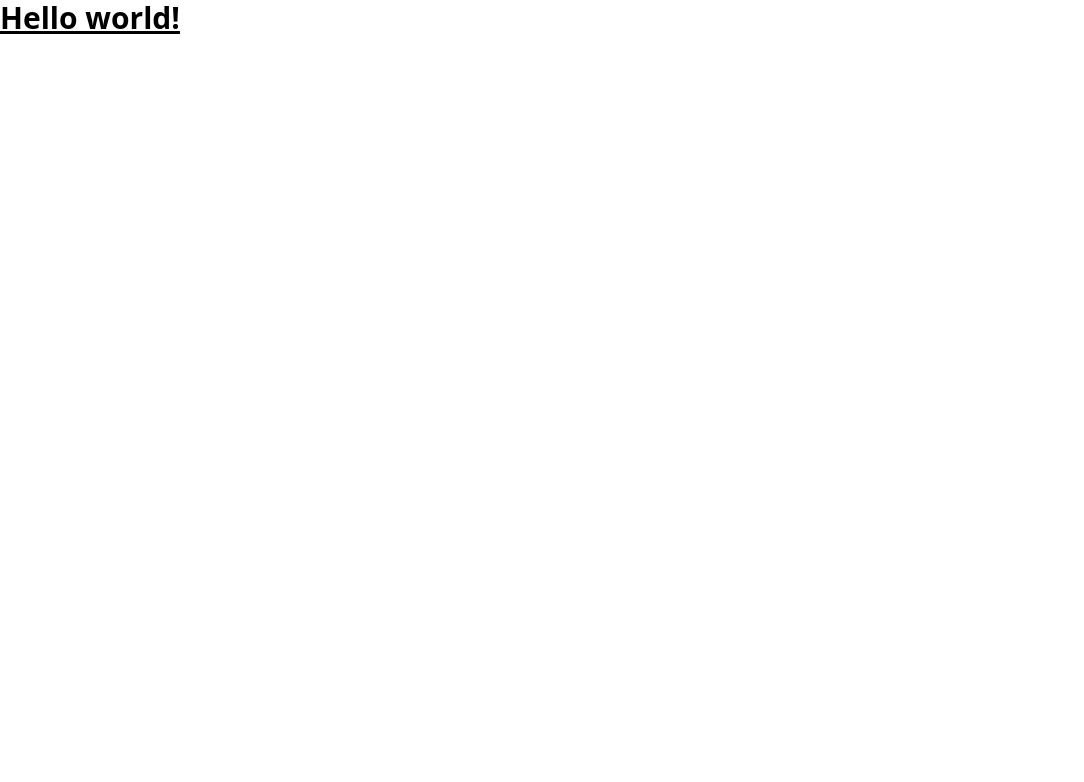
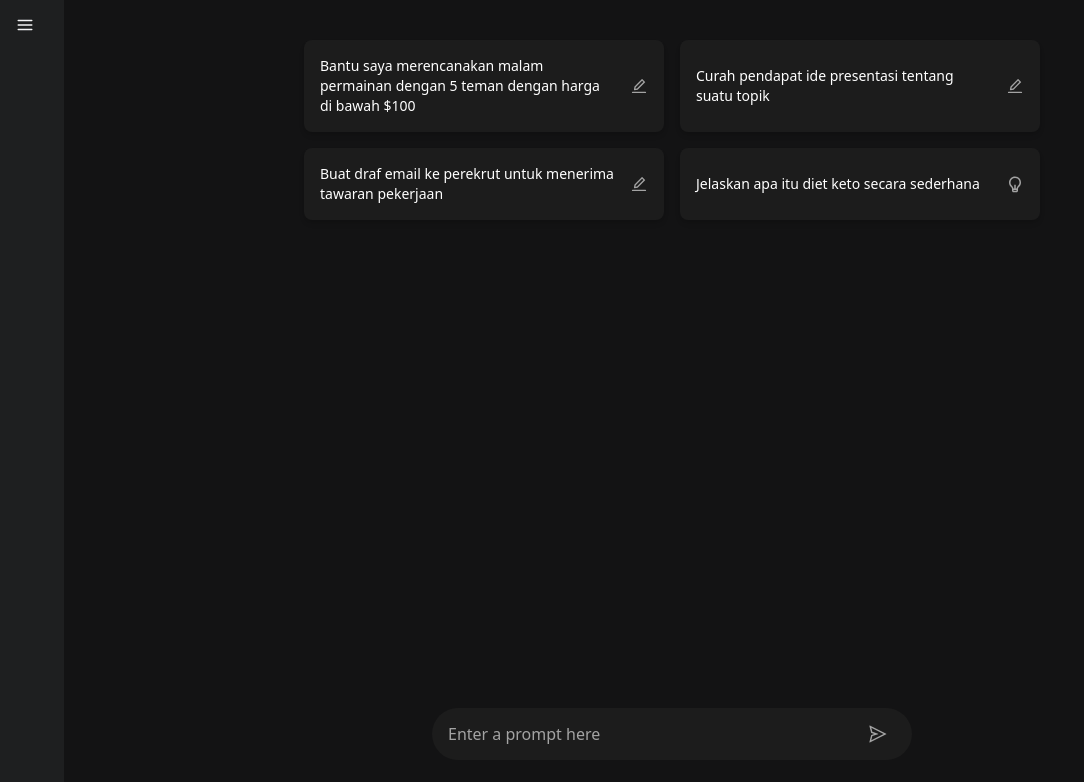
Before and after one commit to nulitas/tanya-sahabat, a React (Vite) app: page /chat in a window 1280 px wide. Shown: the top 782 px of the page, without its empty margins (0-1084 px from the left). Built offline with nearby package versions, Linux system fonts and the light colour scheme.

Commit message:
Adding several pages for views

```diff
--- a/package.json
+++ b/package.json
@@ -10,8 +10,11 @@
     "preview": "vite preview"
   },
   "dependencies": {
+    "axios": "^1.7.3",
     "react": "^18.3.1",
-    "react-dom": "^18.3.1"
+    "react-dom": "^18.3.1",
+    "react-icons": "^5.3.0",
+    "react-router-dom": "^6.26.0"
   },
   "devDependencies": {
     "@eslint/js": "^9.8.0",
--- a/src/App.tsx
+++ b/src/App.tsx
@@ -1,8 +1,20 @@
+import { BrowserRouter as Router, Routes, Route } from "react-router-dom";
+import { Home } from "./pages/Home";
+import { Chat } from "./pages/Chat";
+
+import { SidebarLayout } from "./components/SidebarLayout";
 function App() {
   return (
-    <>
-      <h1 className="text-3xl font-bold underline">Hello world!</h1>
-    </>
+    <div className="font-sans">
+      <Router>
+        <Routes>
+          <Route path="/" element={<Home />} />
+          <Route path="/chat" element={<SidebarLayout />}>
+            <Route index element={<Chat />} />
+          </Route>
+        </Routes>
+      </Router>
+    </div>
   );
 }
 
--- /dev/null
+++ b/src/api/ChatAPI.tsx
@@ -0,0 +1,29 @@
+import axios from "axios";
+
+const API_URL = "https://imphnen-ai.vercel.app/api/llm/mixtral";
+
+interface ChatResponse {
+  content: string;
+}
+
+export const sendMessageToAPI = async (
+  message: string
+): Promise<ChatResponse | null> => {
+  try {
+    const response = await axios.post(API_URL, {
+      prompt: message,
+      max_tokens: 350,
+    });
+
+    if (response.data && response.data.success) {
+      const assistantMessage = response.data.data.choices[0].message.content;
+      return { content: assistantMessage };
+    } else {
+      console.error("API Error:", response.data);
+      return null;
+    }
+  } catch (error) {
+    console.error("Request failed:", error);
+    return null;
+  }
+};
--- /dev/null
+++ b/src/components/ChatInput.tsx
@@ -0,0 +1,46 @@
+import React, { useState, useEffect } from "react";
+import { AiOutlineSend } from "react-icons/ai";
+
+interface ChatInputProps {
+  initialMessage: string;
+}
+
+const ChatInput: React.FC<ChatInputProps> = ({ initialMessage }) => {
+  const [message, setMessage] = useState(initialMessage);
+
+  useEffect(() => {
+    setMessage(initialMessage);
+  }, [initialMessage]);
+
+  const handleSubmit = (e: React.FormEvent) => {
+    e.preventDefault();
+    console.log("Sent message:", message);
+    setMessage("");
+  };
+
+  return (
+    <form onSubmit={handleSubmit}>
+      <label htmlFor="chat" className="sr-only">
+        Your message
+      </label>
+      <div className="flex items-center bg-[#1C1C1C] text-[#A3A3A3] rounded-full px-4 py-2 w-full max-w-lg">
+        <textarea
+          id="chat"
+          rows={1}
+          className="bg-transparent outline-none text-white w-full placeholder-[#A3A3A3] resize-none"
+          placeholder="Enter a prompt here"
+          value={message}
+          onChange={(e) => setMessage(e.target.value)}
+        />
+        <button
+          type="submit"
+          className="inline-flex justify-center p-2 text-[#A3A3A3] rounded-full cursor-pointer hover:bg-[#2D2D2D] hover:text-white"
+        >
+          <AiOutlineSend className="w-5 h-5" />
+        </button>
+      </div>
+    </form>
+  );
+};
+
+export default ChatInput;
--- /dev/null
+++ b/src/components/Sidebar.tsx
@@ -0,0 +1,53 @@
+import React from "react";
+import { Link } from "react-router-dom";
+import { CiChat1 } from "react-icons/ci";
+import { FiMenu } from "react-icons/fi";
+
+const Sidebar: React.FC<{ isOpen: boolean; toggleSidebar: () => void }> = ({
+  isOpen,
+  toggleSidebar,
+}) => {
+  return (
+    <div
+      className={`fixed left-0 top-0 h-full bg-sidebar p-4 z-50 transition-all duration-300 ease-in-out transform ${
+        isOpen ? "w-64 translate-x-0" : "w-16 -translate-x-0"
+      }`}
+    >
+      <div className="flex items-center">
+        <button
+          type="button"
+          className="text-lg text-secondary mb-4"
+          onClick={toggleSidebar}
+        >
+          <FiMenu />
+        </button>
+        {isOpen && (
+          <span className="text-lg font-bold text-white ml-3 animate-fade">
+            TanyaSahabat
+          </span>
+        )}
+      </div>
+      {isOpen && (
+        <div className="animate-fade">
+          <ul className="mt-4">
+            {["History Chat 1", "History Chat 2", "History Chat 3"].map(
+              (chat, index) => (
+                <li key={index} className="mb-1 group">
+                  <Link
+                    to={`/chat/${index + 1}`}
+                    className="flex items-center py-2 px-4 text-gray-300 hover:bg-sidebar_hover hover:text-sidebar_hover_text rounded-md"
+                  >
+                    <CiChat1 />
+                    <span className="text-sm ml-2">{chat}</span>
+                  </Link>
+                </li>
+              )
+            )}
+          </ul>
+        </div>
+      )}
+    </div>
+  );
+};
+
+export default Sidebar;
--- /dev/null
+++ b/src/components/SidebarLayout.tsx
@@ -0,0 +1,26 @@
+import React, { useState } from "react";
+import { Outlet } from "react-router-dom";
+import Sidebar from "./Sidebar";
+
+export const SidebarLayout: React.FC = () => {
+  const [isSidebarOpen, setIsSidebarOpen] = useState<boolean>(false);
+
+  const toggleSidebar = () => {
+    setIsSidebarOpen(!isSidebarOpen);
+  };
+
+  return (
+    <div className="relative min-h-screen bg-primary_chat text-secondary">
+      <Sidebar isOpen={isSidebarOpen} toggleSidebar={toggleSidebar} />
+      <div
+        className={`relative transition-all duration-300 ease-in-out ${
+          isSidebarOpen ? "ml-64 md:ml-16" : "ml-16"
+        }`}
+      >
+        <main className="p-6 min-h-[100vh]">
+          <Outlet context={{ isSidebarOpen }} />
+        </main>
+      </div>
+    </div>
+  );
+};
--- /dev/null
+++ b/src/pages/Chat.tsx
@@ -0,0 +1,64 @@
+import React from "react";
+import { useOutletContext } from "react-router-dom";
+import ChatInput from "../components/ChatInput";
+import { AiOutlineEdit } from "react-icons/ai";
+import { RiLightbulbLine } from "react-icons/ri";
+
+interface ChatProps {
+  isSidebarOpen: boolean;
+}
+
+export const Chat: React.FC = () => {
+  const { isSidebarOpen } = useOutletContext<ChatProps>();
+
+  const exampleQuestions = [
+    {
+      text: "Bantu saya merencanakan malam permainan dengan 5 teman dengan harga di bawah $100",
+      icon: <AiOutlineEdit />,
+    },
+    {
+      text: "Curah pendapat ide presentasi tentang suatu topik",
+      icon: <AiOutlineEdit />,
+    },
+    {
+      text: "Buat draf email ke perekrut untuk menerima tawaran pekerjaan",
+      icon: <AiOutlineEdit />,
+    },
+    {
+      text: "Jelaskan apa itu diet keto secara sederhana",
+      icon: <RiLightbulbLine />,
+    },
+  ];
+
+  const [selectedQuestion, setSelectedQuestion] = React.useState<string>("");
+
+  const handleQuestionClick = (question: string) => {
+    setSelectedQuestion(question);
+  };
+
+  return (
+    <div
+      className={`flex flex-col items-center p-4 max-w-3xl mx-auto transition-opacity duration-300 ${
+        isSidebarOpen ? "hidden  md:flex" : ""
+      }`}
+    >
+      <div className="grid grid-cols-1 sm:grid-cols-2 gap-4 mb-8 w-full">
+        {exampleQuestions.map((question, index) => (
+          <div
+            key={index}
+            onClick={() => handleQuestionClick(question.text)}
+            className="cursor-pointer bg-[#1C1C1C] text-white p-4 rounded-lg flex justify-between items-center shadow-md hover:shadow-lg transition-shadow duration-200"
+          >
+            <span className="text-sm">{question.text}</span>
+            <span className="ml-4 text-lg text-[#A3A3A3]">{question.icon}</span>
+          </div>
+        ))}
+      </div>
+      <div className="absolute bottom-10 w-full sm:max-w-lg text-secondary px-4">
+        <ChatInput initialMessage={selectedQuestion} />
+      </div>
+    </div>
+  );
+};
+
+export default Chat;
--- /dev/null
+++ b/src/pages/Home.tsx
@@ -0,0 +1,26 @@
+import { Link } from "react-router-dom";
+
+export const Home: React.FC = () => {
+  return (
+    <div className="bg-primary">
+      <div className="relative flex flex-col justify-center items-center h-screen gap-5">
+        <h1 className="text-lg font-bold text-secondary">
+          hi, Apakah ingin bertanya dengan sahabat?
+        </h1>
+        <Link
+          to="/chat"
+          className="relative p-0.5 inline-flex items-center justify-center font-bold overflow-hidden group rounded-md"
+        >
+          <span className="w-full h-full bg-gradient-to-br from-[#ff8a05] via-[#ff5478] to-[#ff00c6] group-hover:from-[#ff00c6] group-hover:via-[#ff5478] group-hover:to-[#ff8a05] absolute"></span>
+          <span className="relative px-6 py-3 transition-all ease-out bg-gray-900 rounded-md group-hover:bg-opacity-0 duration-400">
+            <span className="relative text-secondary">Mulai disini!</span>
+          </span>
+        </Link>
+
+        <span className="absolute bottom-10 text-[10px] text-secondary">
+          &copy; Andra Rizki Pratama 2024
+        </span>
+      </div>
+    </div>
+  );
+};
--- a/tailwind.config.js
+++ b/tailwind.config.js
@@ -1,8 +1,29 @@
 /** @type {import('tailwindcss').Config} */
+
 export default {
   content: ["./index.html", "./src/**/*.{js,ts,jsx,tsx}"],
   theme: {
-    extend: {},
+    extend: {
+      colors: {
+        primary: "#14181d",
+        primary_chat: "#131314",
+        secondary: "#f4f4f5",
+        sidebar: "#1e1f20",
+        sidebar_hover: "#282a2c",
+        sidebar_hover_text: "#c4c7c5",
+        text_input: "#282a2c",
+      },
+      animation: {
+        fade: "fadeIn .5s ease-in-out",
+      },
+
+      keyframes: {
+        fadeIn: {
+          from: { opacity: 0 },
+          to: { opacity: 1 },
+        },
+      },
+    },
   },
   plugins: [],
 };
```
Also changed, not shown: 2 other files (tests, documents, lock files or other folders).
